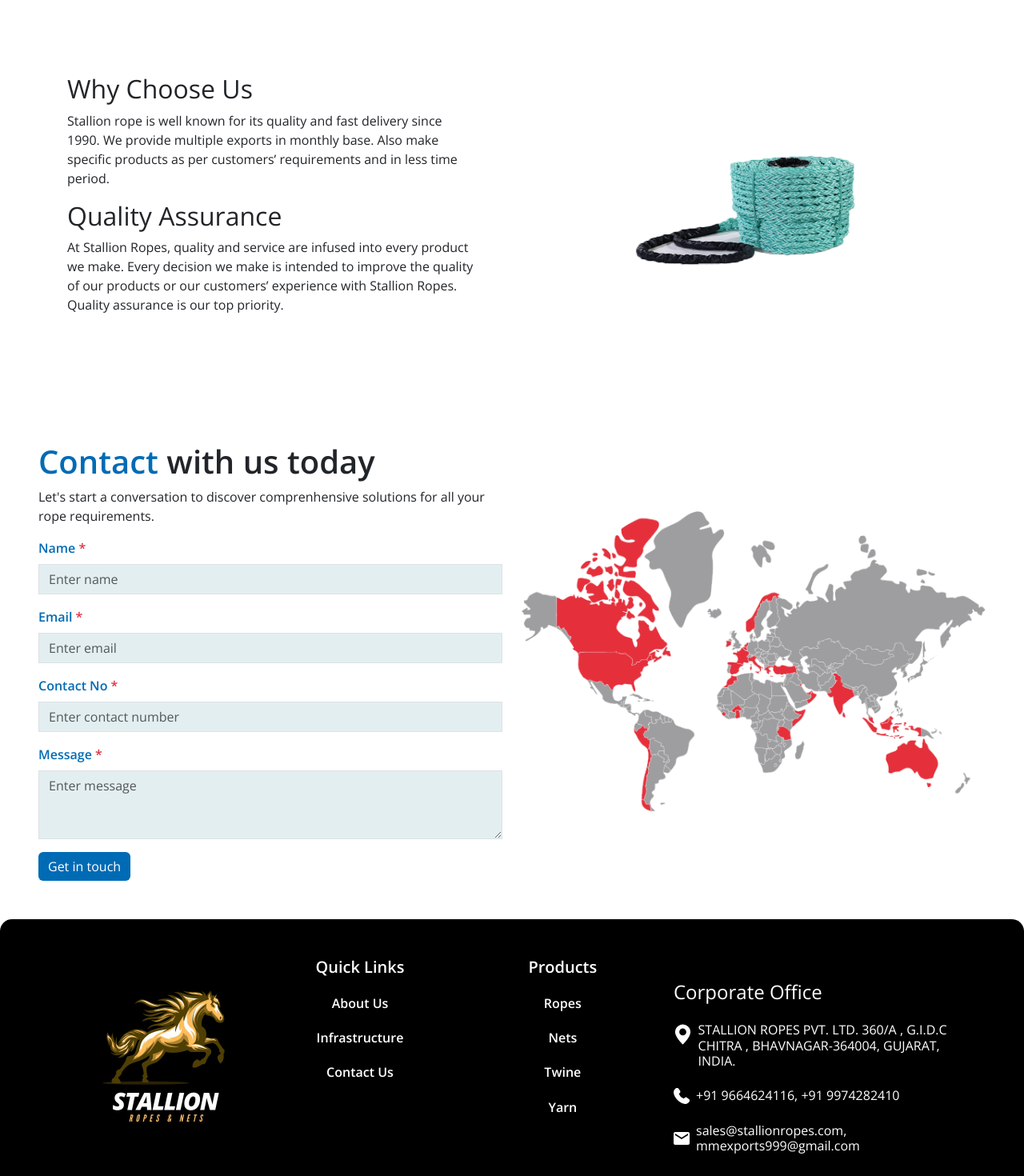
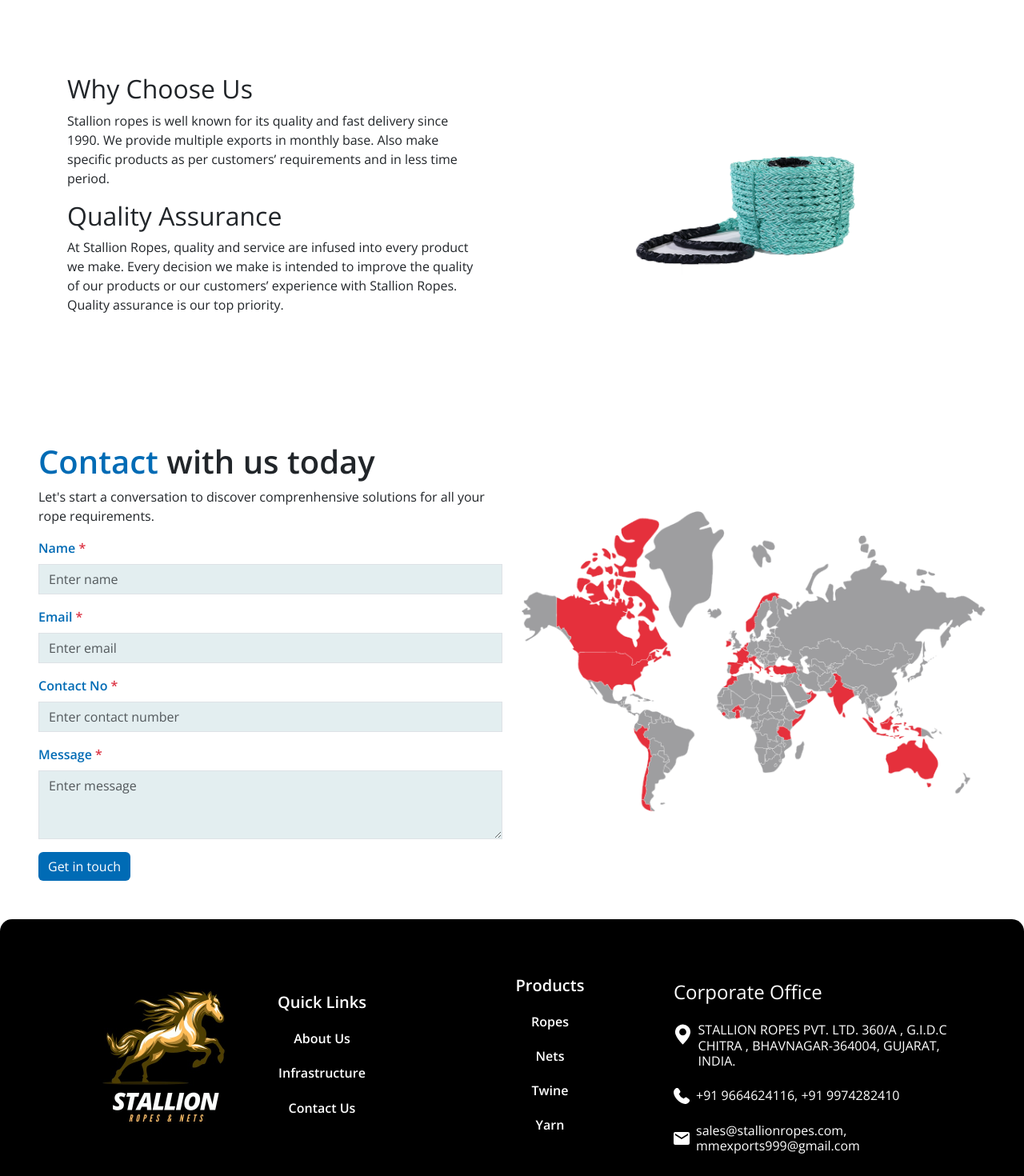
Before and after one commit to omgohel/stallian-ropes, a React (Create React App) app: page / in a window 1280 px wide. Shown: the part 2800-4270 px from the top of the page at 80% size. Built offline with nearby package versions, Linux system fonts and the light colour scheme.

Commit message:
responsive footer done

```diff
--- a/public/index.html
+++ b/public/index.html
@@ -26,7 +26,7 @@
       work correctly both with client-side routing and a non-root public URL.
       Learn how to configure a non-root public URL by running `npm run build`.
     -->
-    <title>Stallian Ropes</title>
+    <title>Stallion Ropes</title>
   </head>
   <body>
     <noscript>You need to enable JavaScript to run this app.</noscript>
--- a/src/components/ChooseUs.jsx
+++ b/src/components/ChooseUs.jsx
@@ -22,7 +22,7 @@
         <div>
           <h2>Why Choose Us</h2>
           <p>
-            Stallion rope is well known for its quality and fast delivery since 1990. We provide
+            Stallion ropes is well known for its quality and fast delivery since 1990. We provide
             multiple exports in monthly base. Also make specific products as per customers’
             requirements and in less time period.
           </p>
--- a/src/components/Footer.jsx
+++ b/src/components/Footer.jsx
@@ -60,18 +60,17 @@
     <div className="footer-bg p-5">
       <div className="container">
         <div className="row d-flex align-items-center">
-          <div className="col-lg-8 col-md-8">
-            <div className="row">
-              <div className="col-md-4 col-lg-4 mb-4 cursor">
+              <div className="col-12 col-sm-4 col-md-4 col-lg-2 mb-4 cursor">
                 <img
                   src="/footer/footer.jpeg"
                   alt="footer"
                   width={250}
                   height={250}
                   onClick={() => scrollToComponent("home")}
+                  className="image-responsive"
                 />
               </div>
-              <div className="col-md-4 col-lg-4 mb-4">
+              <div className="col-6 col-sm-4 col-md-4 col-lg-3 mb-4">
                 <h5 className="font-white fw-bold">Quick Links</h5>
                 <h6
                   className="font-white fw-bold mt-4 cursor"
@@ -92,7 +91,7 @@
                   Contact Us
                 </h6>
               </div>
-              <div className="col-md-4 col-lg-4 mb-4">
+              <div className="col-6 col-sm-4 col-md-4 col-lg-3 mb-4">
                 <h5 className="font-white fw-bold">Products</h5>
                 <h6
                   className="font-white fw-bold mt-4 cursor"
@@ -119,9 +118,7 @@
                   Yarn
                 </h6>
               </div>
-            </div>
-          </div>
-          <div className="col-lg-4 col-md-4 text-left">
+          <div className="col-12 col-sm-12 col-lg-4 col-md-12 text-left">
             <h4 className="font-white">Corporate Office</h4>
             <div className="d-flex mb-3 text-left mt-4">
               <img
--- a/src/components/ProductsDetails.jsx
+++ b/src/components/ProductsDetails.jsx
@@ -42,7 +42,7 @@
         <div className="col-md-6 mt-4 custom-container small-display">
           <div className="col-md-12 table-container ">
             <h4 className="fw-bold text-secondary mb-3 font-size-medium">
-              Product Specifications
+              Technical Data Chart
             </h4>
             <div>
               <Table responsive striped>
--- a/src/index.css
+++ b/src/index.css
@@ -405,6 +405,11 @@
 }
 
 @media (min-width: 577px) and (max-width: 768px) {
+
+  .image-responsive{
+    width: 200px;
+    height: 200px;
+  }
   .carousel-image {
     height: 455px;
   }
@@ -532,6 +537,10 @@
 
 /* Media query for large screens */
 @media (min-width: 769px) and (max-width: 992px) {
+  .image-responsive{
+    width: 200px;
+    height: 200px;
+  }
   .overlay-navbar {
     .container {
       .navbar-brand {
@@ -582,10 +591,6 @@
   }
   .choose-us-inner {
     padding-bottom: 0rem !important;
-  }
-
-  .contact-responsive {
-    padding-bottom: 0rem;
   }
 
   .card-responsive {
@@ -660,10 +665,6 @@
     padding-bottom: 0rem !important;
   }
 
-  .contact-responsive {
-    padding-bottom: 0rem;
-  }
-
   .custom-container {
     max-height: 450px;
     overflow-y: auto;
--- a/src/pages/Products.jsx
+++ b/src/pages/Products.jsx
@@ -24,8 +24,8 @@
     ],
 
     tableData: [
-      ["2", "-", "-", "16", "12.80", "11.69"],
-      ["3", "-", "-", "18", "16.10", "14.71"],
+      ["2", "0.41", "0.37", "16", "12.80", "11.69"],
+      ["3", "0.60", "0.55", "18", "16.10", "14.71"],
       ["4", "0.81", "0.74", "20", "20", "18.28"],
       ["6", "1.82", "1.66", "22", "24.30", "22.21"],
       ["8", "3.27", "2.98", "24", "29.50", "26.88"],
```
Also changed, not shown: 1 other file (tests, documents, lock files or other folders).
